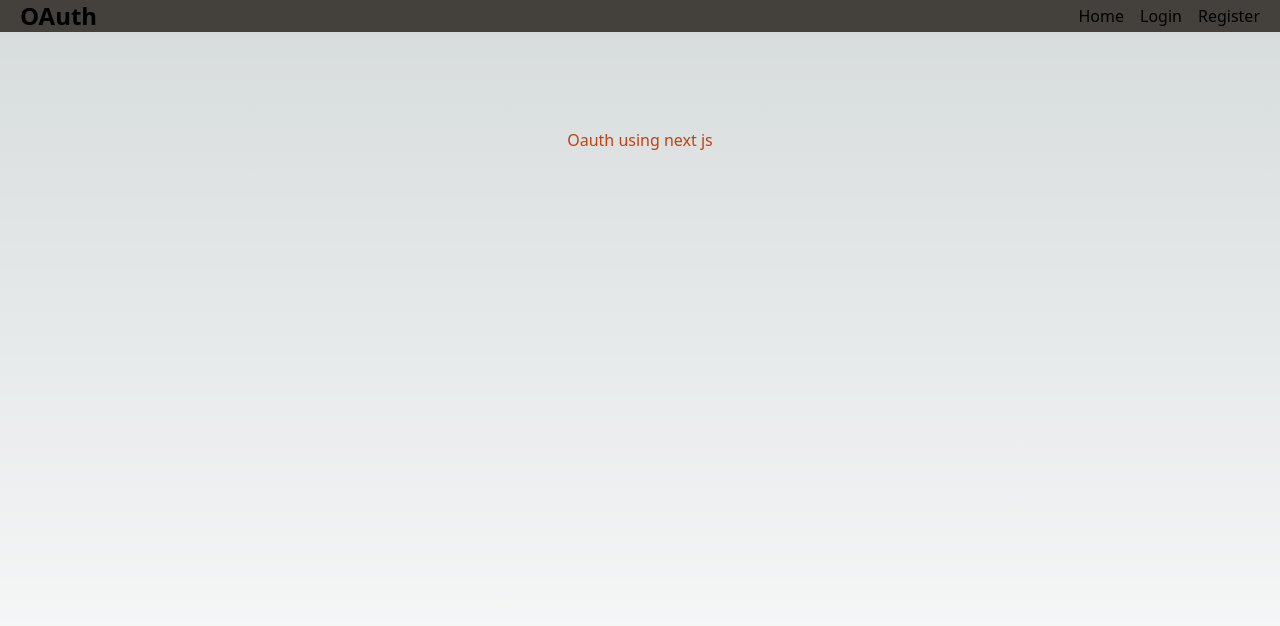
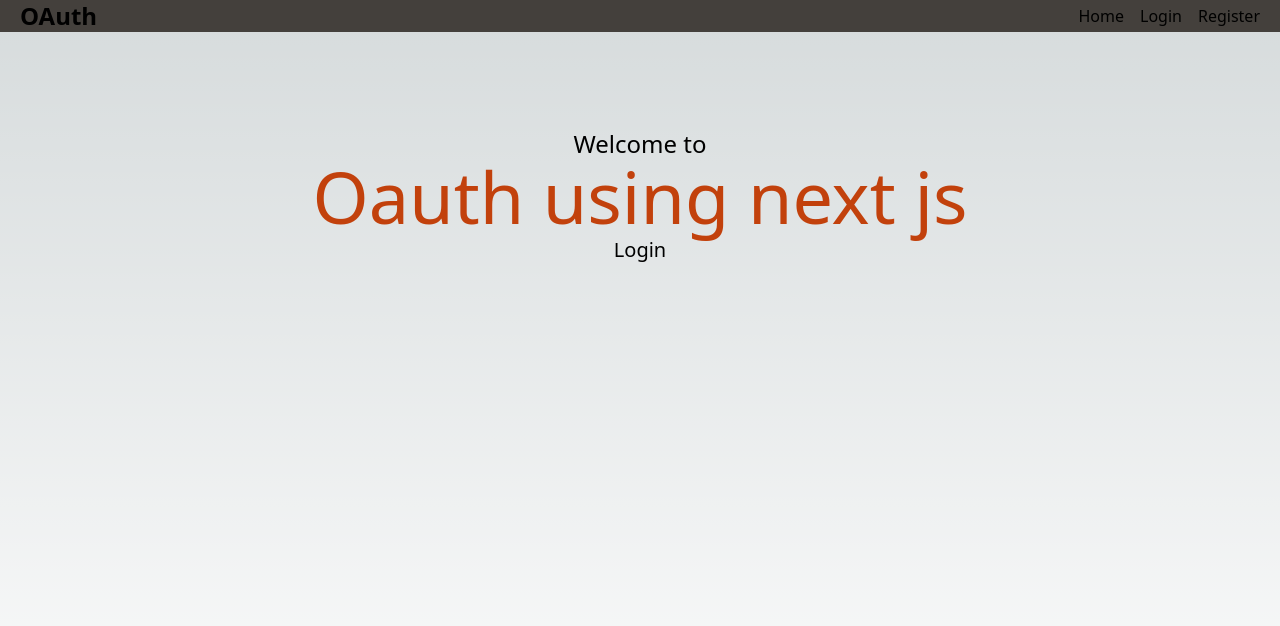
Before and after one commit to RaazeshP96/oauth_nextjs, a Next.js app: page / in a window 1280 px wide. Shown: the top 626 px of the page. Built offline with nearby package versions, Linux system fonts and the light colour scheme; no server answers.

Commit message:
display only oauth button

```diff
--- a/src/app/login/form.tsx
+++ b/src/app/login/form.tsx
@@ -63,7 +63,7 @@
       )}
 
       {/* Email input field */}
-      <div className="mb-6">
+      {/* <div className="mb-6">
         <input
           required
           type="email"
@@ -73,10 +73,10 @@
           placeholder="Email address"
           className={`${input_style}`}
         />
-      </div>
+      </div> */}
 
       {/* Password input field */}
-      <div className="mb-6">
+      {/* <div className="mb-6">
         <input
           required
           type="password"
@@ -86,22 +86,22 @@
           placeholder="Password"
           className={`${input_style}`}
         />
-      </div>
+      </div> */}
 
       {/* Sign In button */}
-      <button
+      {/* <button
         type="submit"
         style={{ backgroundColor: `${loading ? "#ccc" : "#3446eb"}` }}
         className="inline-block px-7 py-4 bg-blue-600 text-white font-medium text-sm leading-snug uppercase rounded shadow-md hover:bg-blue-700 hover:shadow-lg focus:bg-blue-700 focus:shadow-lg focus:outline-none focus:ring-0 active:bg-blue-800 active:shadow-lg transition duration-150 ease-in-out w-full"
         disabled={loading}
       >
         {loading ? "loading..." : "Sign In"}
-      </button>
+      </button> */}
 
       {/* OR divider */}
-      <div className="flex items-center my-4 before:flex-1 before:border-t before:border-gray-300 before:mt-0.5 after:flex-1 after:border-t after:border-gray-300 after:mt-0.5">
+      {/* <div className="flex items-center my-4 before:flex-1 before:border-t before:border-gray-300 before:mt-0.5 after:flex-1 after:border-t after:border-gray-300 after:mt-0.5">
         <p className="text-center font-semibold mx-4 mb-0">OR</p>
-      </div>
+      </div> */}
 
       {/* Sign In with Google button */}
       <a
--- a/src/app/page.tsx
+++ b/src/app/page.tsx
@@ -1,12 +1,17 @@
 import Header from "@/components/header.component";
 import Image from "next/image";
+import Link from "next/link";
 
 export default function Home() {
   return (
     <>
       <Header />
-      <main className="flex min-h-screen flex-col items-center justify-between p-24">
-        <div className="text-orange-700">Oauth using next js</div>
+      <main className="flex min-h-screen flex-col  items-center  p-24">
+        <div className="text-2xl">Welcome to</div>
+        <div className="text-orange-700 text-7xl">Oauth using next js</div>
+        <Link href="/login" className="mt-1 text-xl">
+          Login
+        </Link>
       </main>
     </>
   );
```
